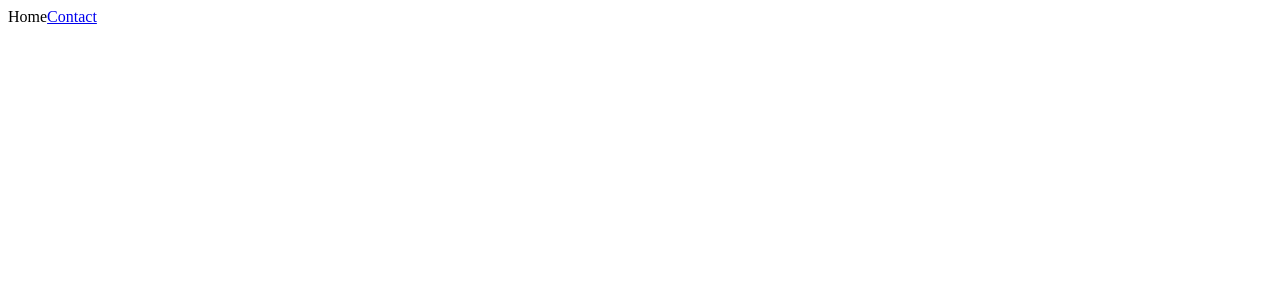
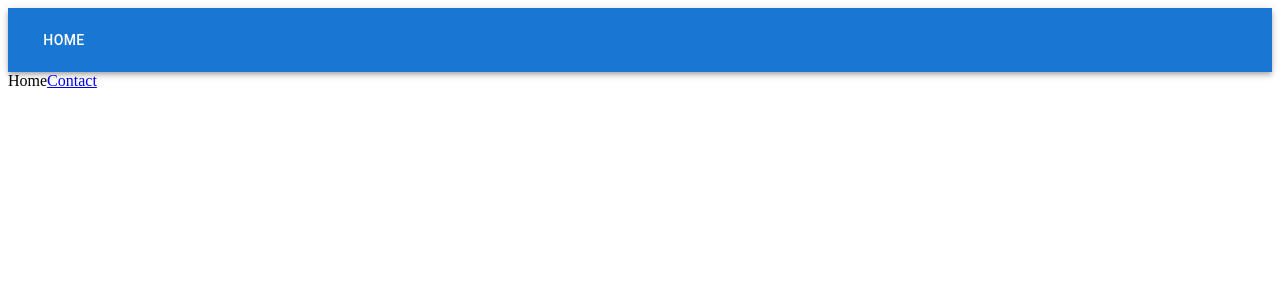
Before and after one commit to EliasOliver21/portfolio-first, a React (Vite) app: page /home in a window 1280 px wide. Shown: the top 300 px of the page. Built offline with nearby package versions, Linux system fonts and the light colour scheme.

Commit message:
add: top bar

```diff
--- a/package.json
+++ b/package.json
@@ -10,6 +10,11 @@
     "preview": "vite preview"
   },
   "dependencies": {
+    "@emotion/react": "^11.14.0",
+    "@emotion/styled": "^11.14.0",
+    "@fontsource/roboto": "^5.2.5",
+    "@mui/icons-material": "^7.0.1",
+    "@mui/material": "^7.0.1",
     "react": "^19.0.0",
     "react-dom": "^19.0.0",
     "react-router": "^7.3.0"
--- a/src/App.tsx
+++ b/src/App.tsx
@@ -3,6 +3,9 @@ import { AppRoutes } from './routes';
 export function App() {
 
   return (
-    <AppRoutes></AppRoutes>
+
+    <AppRoutes>
+
+    </AppRoutes>
   )
 }
--- /dev/null
+++ b/src/components/Top-Bar.tsx
@@ -0,0 +1,23 @@
+// import * as React from 'react';
+import AppBar from '@mui/material/AppBar';
+import Box from '@mui/material/Box';
+import Toolbar from '@mui/material/Toolbar';
+import Typography from '@mui/material/Typography';
+import Button from '@mui/material/Button';
+// import IconButton from '@mui/material/IconButton';
+// import MenuIcon from '@mui/icons-material/Menu';
+
+export const ButtonAppBar = () => {
+  return (
+    <Box sx={{ flexGrow: 1 }}>
+      <AppBar position="static">
+        <Typography>
+          <Toolbar>
+            <Button color="inherit">Home</Button>
+          </Toolbar>
+        </Typography>
+
+      </AppBar>
+    </Box>
+  );
+}
--- a/src/routes.tsx
+++ b/src/routes.tsx
@@ -2,11 +2,14 @@ import {BrowserRouter, Routes, Route,Navigate} from 'react-router'
 import {} from 'react-dom'
 import { Home } from './pages/Home'
 import { Contact } from './pages/Contact'
+import {ButtonAppBar} from './components/Top-Bar.tsx';
 
 export const AppRoutes = () => {
 
     return(
         <BrowserRouter>
+
+            <ButtonAppBar></ButtonAppBar>
 
             <Routes>
 
```
Also changed, not shown: 1 other file (tests, documents, lock files or other folders).
